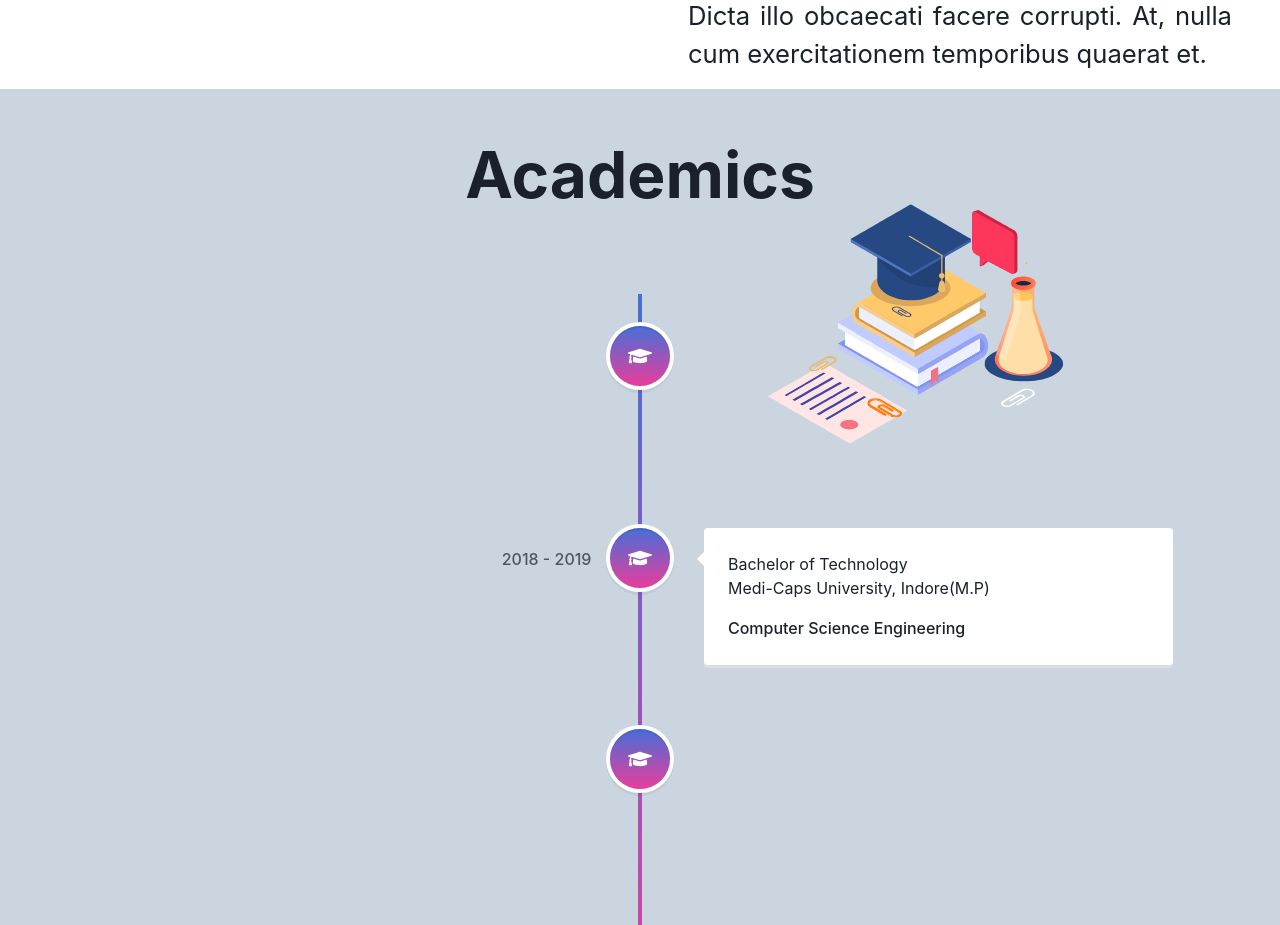
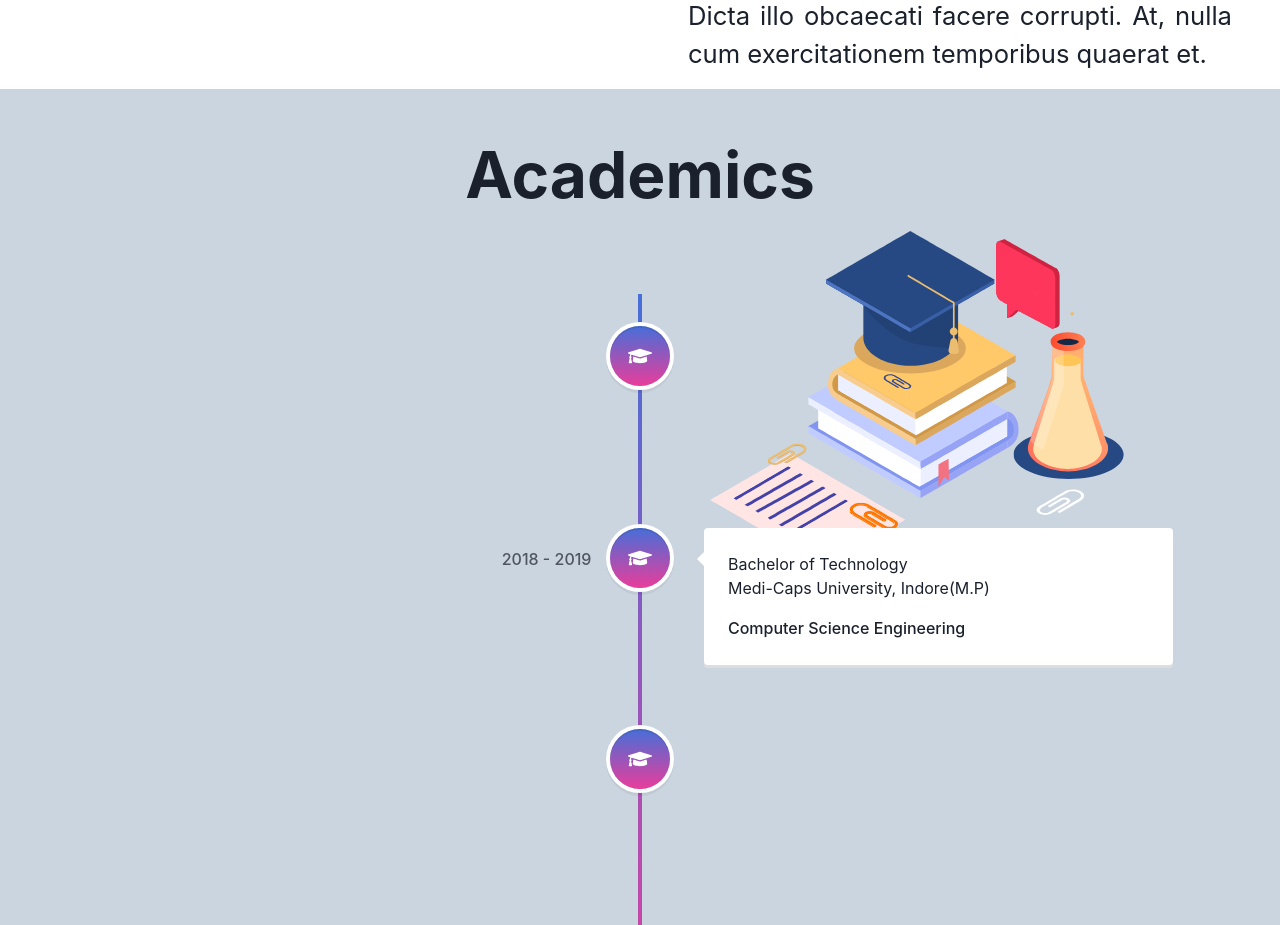
Before and after one commit to saksham-jain1/Portfolio, a React (Create React App) app: page / in a window 1280 px wide. Shown: the part 1420-2345 px from the top of the page. Built offline with nearby package versions, Linux system fonts and the light colour scheme.

Commit message:
lottie size

```diff
--- a/src/Components/Academics.js
+++ b/src/Components/Academics.js
@@ -68,7 +68,7 @@ const academics = [
         Academics
       </Heading>
       <Box position={{base:"relative",md:"absolute"}} right="3rem">
-        <Lottie height="50%" width="50%" options={defaultOptions} />
+        <Lottie height="70%" width="70%" options={defaultOptions} />
       </Box>
         <VerticalTimeline
           lineColor="linear-gradient(360deg, #e93d9b 0%, #486ed7 99%)"
```
